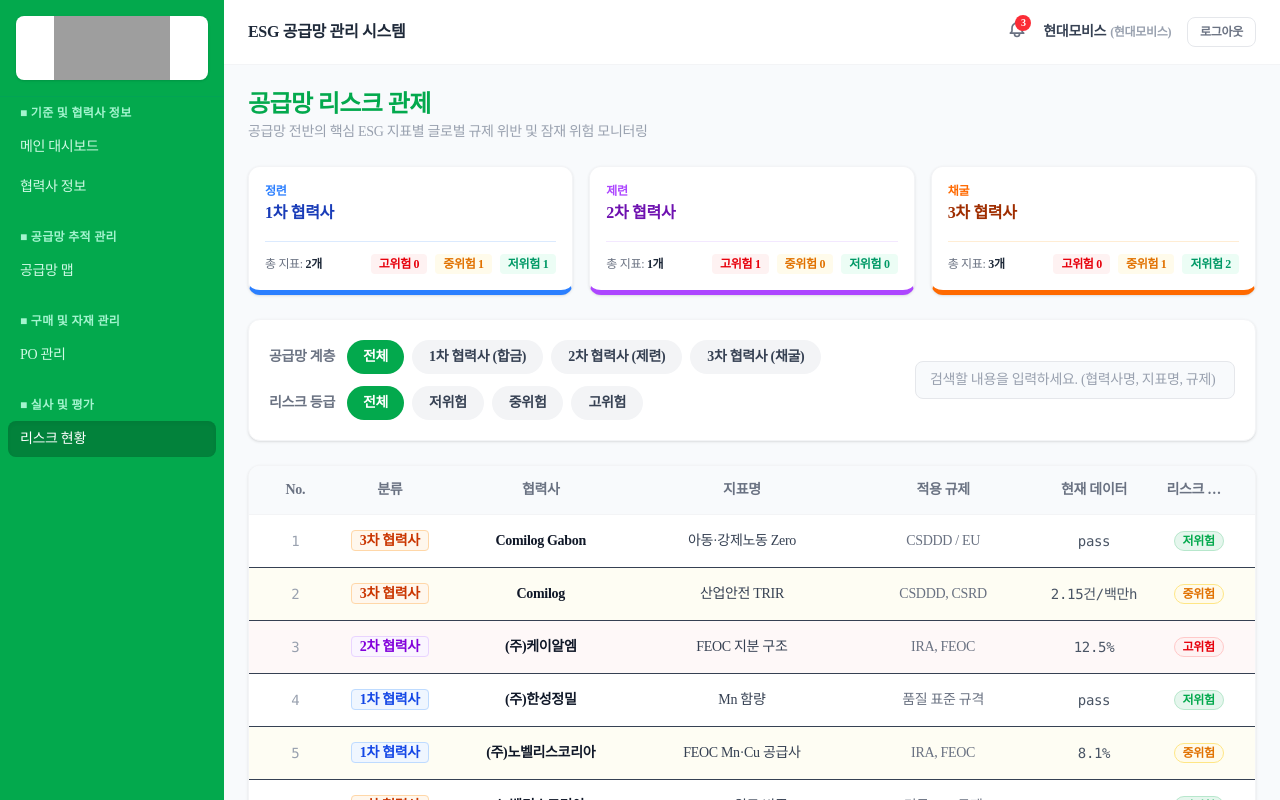
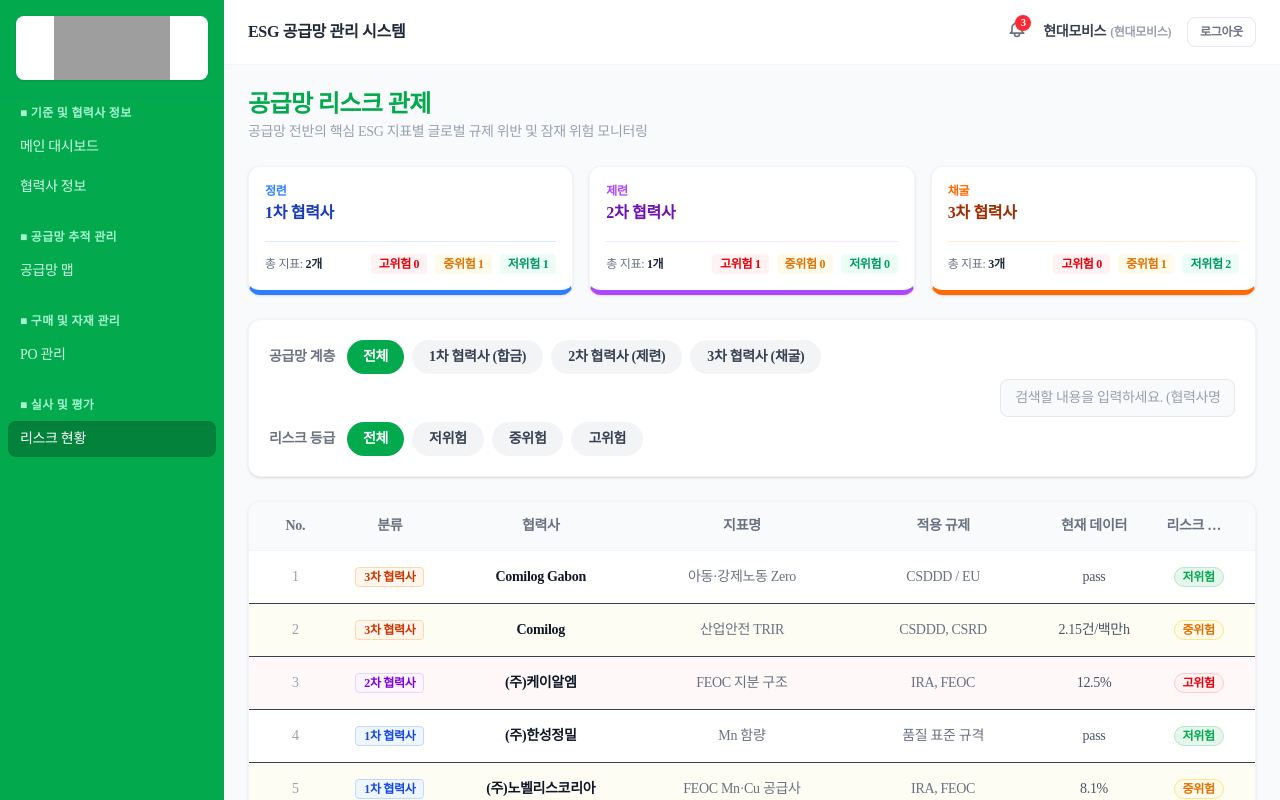
Before and after one commit to shell-files/dev_triplevalues, a React (Vite) app in the folder frontend/: page / in a window 1280 px wide. Both pictures are taken after a click on the button "리스크 현황". Built offline with nearby package versions, Linux system fonts and the light colour scheme; grey boxes are pictures that could not be loaded.

Commit message:
[FE] 리스크 현황 페이지 스타일 수정 (#37)

```diff
--- a/frontend/src/homes/admin/risks/RiskList.jsx
+++ b/frontend/src/homes/admin/risks/RiskList.jsx
@@ -167,7 +167,7 @@ const RiskList = () => {
       <div className="bg-white rounded-xl p-5 shadow-sm border border-gray-100">
         <div className="flex flex-col lg:flex-row lg:items-center justify-between gap-4">
           {/* 좌측: 계층 및 리스크 태그 필터 */}
-          <div className="flex flex-col gap-3">
+          <div className="flex flex-col sm:flex-row gap-12 sm:items-center flex-wrap">
             {/* 계층 필터 */}
             <div className="flex items-center gap-3">
               <span className="text-sm font-bold text-gray-500 shrink-0">공급망 계층</span>
@@ -295,35 +295,35 @@ const RiskList = () => {
             <tbody>
               {filteredData.length === 0 ? (
                 <tr>
-                  <td colSpan="7" className="px-6 py-10 text-center text-gray-400 text-sm">
+                  <td colSpan="7" className="px-6 py-10 text-center text-gray-400 text-base">
                     검색 결과에 해당하는 리스크 현황이 없습니다.
                   </td>
                 </tr>
               ) : (
                 filteredData.map((row) => (
                   <tr key={row.indicator_no} className={getRowClass(row.risk_level)}>
-                    <td className="pl-6 pr-3 py-4 text-center font-mono text-gray-400 truncate">{row.indicator_no}</td>
+                    <td className="pl-6 pr-3 py-4 text-center text-gray-400 truncate">{row.indicator_no}</td>
                     <td className="px-3 py-4 text-center truncate">
                       {row.tier === 1 && (
-                        <span className="px-2 py-0.5 rounded bg-blue-50 border border-blue-200 text-blue-700 font-bold text-sm">
+                        <span className="px-2 py-0.5 rounded bg-blue-50 border border-blue-200 text-blue-700 font-bold text-xs">
                           1차 협력사
                         </span>
                       )}
                       {row.tier === 2 && (
-                        <span className="px-2 py-0.5 rounded bg-purple-50 border border-purple-200 text-purple-700 font-bold text-sm">
+                        <span className="px-2 py-0.5 rounded bg-purple-50 border border-purple-200 text-purple-700 font-bold text-xs">
                           2차 협력사
                         </span>
                       )}
                       {row.tier === 3 && (
-                        <span className="px-2 py-0.5 rounded bg-orange-50 border border-orange-200 text-orange-700 font-bold text-sm">
+                        <span className="px-2 py-0.5 rounded bg-orange-50 border border-orange-200 text-orange-700 font-bold text-xs">
                           3차 협력사
                         </span>
                       )}
                     </td>
                     <td className="px-3 py-4 text-center font-bold text-gray-900 truncate" title={row.company_name}>{row.company_name}</td>
-                    <td className="px-3 py-4 text-center font-medium text-gray-700 truncate" title={row.name}>{row.name}</td>
+                    <td className="px-3 py-4 text-center font-medium text-gray-500 truncate" title={row.name}>{row.name}</td>
                     <td className="px-3 py-4 text-center text-gray-500 truncate" title={row.regs}>{row.regs}</td>
-                    <td className="px-3 py-4 text-center font-mono text-gray-600 truncate" title={row.actual_value}>{row.actual_value}</td>
+                    <td className="px-3 py-4 text-center text-gray-600 truncate" title={row.actual_value}>{row.actual_value}</td>
                     <td className="pl-3 pr-6 py-4 text-center">
                       <RChip v={row.risk_level} />
                     </td>
```
